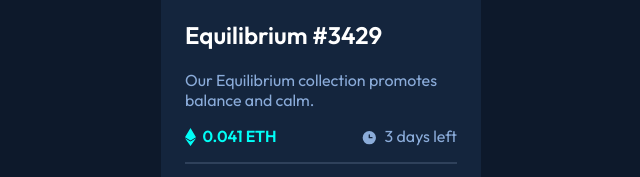
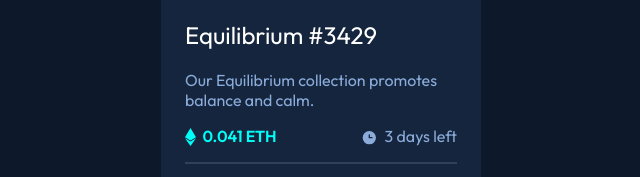
Before and after one commit to rrincones/NFT-preview-card-component, a plain HTML site: page index.html in a window 1280 px wide. Shown: the part 434-611 px from the top of the page, 319-959 px from the left. Drawn offline with Linux system fonts and the light colour scheme.

Commit message:
Update style.css

```diff
--- a/css/style.css
+++ b/css/style.css
@@ -34,6 +34,10 @@ h1, .name {
   color: hsl(0, 0%, 100%);
 }
 
+h1 {
+  font-weight: 400;
+}
+
 .price {
   color: hsl(178, 100%, 50%);
   font-weight: 600;
```
